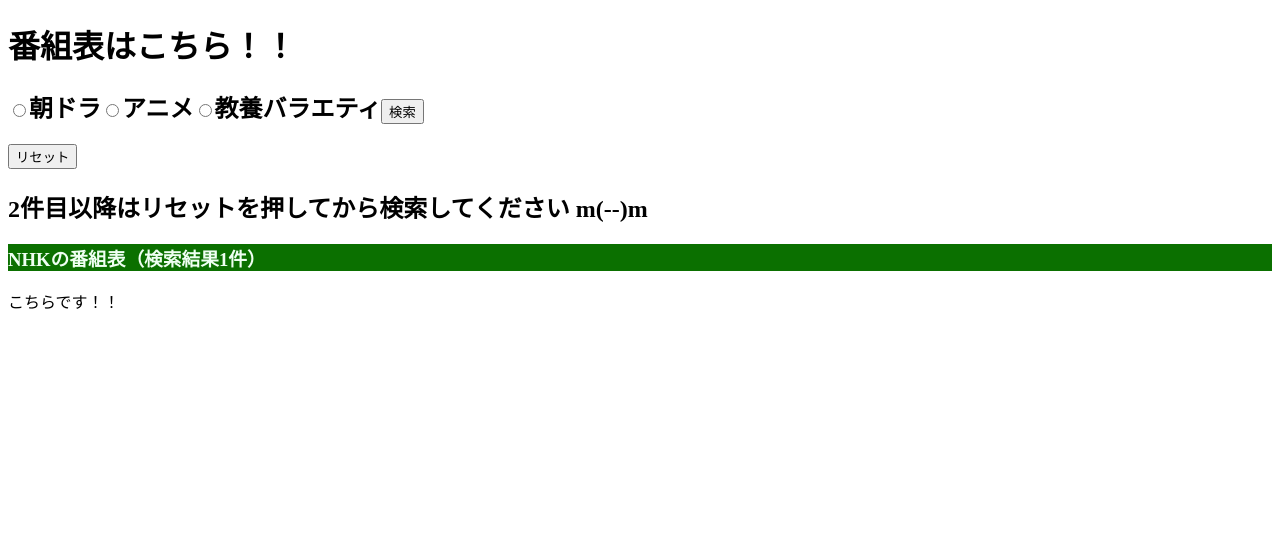
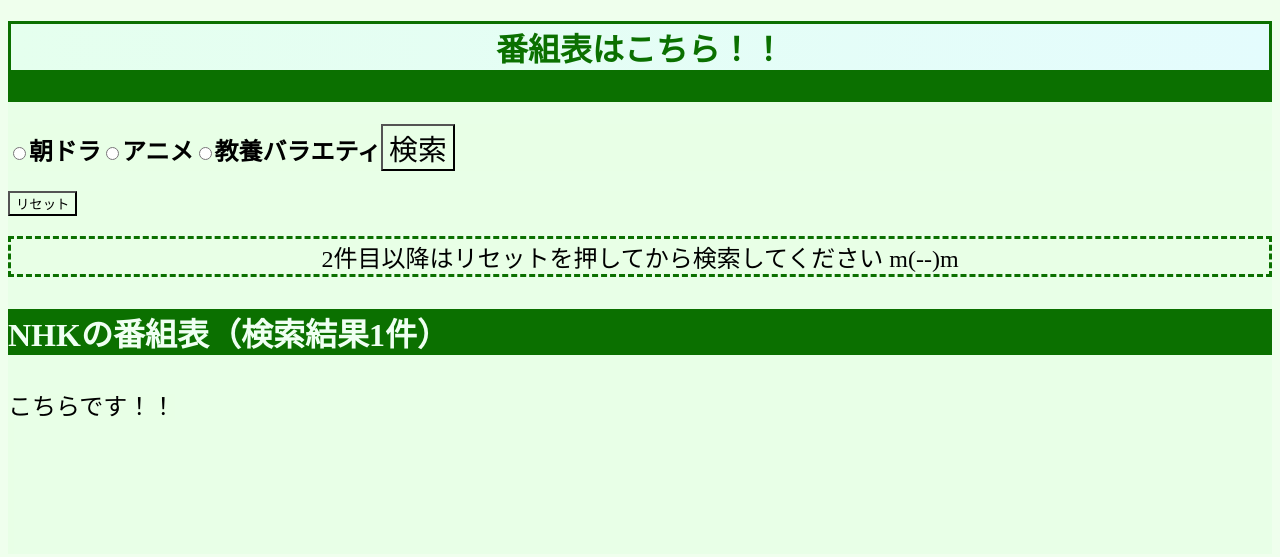
Before and after one commit to G384392023/medialabo, a plain HTML site: page project.html in a window 1280 px wide. Drawn offline with nearby package versions, Linux system fonts and the light colour scheme.

```diff
--- a/index.css
+++ b/index.css
@@ -18,6 +18,30 @@
 	background: linear-gradient(0.25turn, rgb(243, 251, 239), #0b7000);
 }
 h3{
-    color:#021300;
-    border: solid 2px rgb(#0b7000);
+    color:#206e17;
+	border: solid;
+    border-bottom: 2rem solid;
+
 }
+a:link {
+	color: rgb(1, 152, 169);
+  }
+
+  a:visited {
+	color: rgb(21, 107, 21);
+  }
+
+  a:hover {
+	text-decoration: none;
+  }
+  *{
+	background: content-box radial-gradient(rgba(179, 179, 179, 0.337), rgba(199, 233, 198, 0.476));
+  }
+  P{
+	font-size: 120%;
+	background-color:#d4f3d0;
+	color:rgb(32, 56, 28)
+  }
+  p.at{
+	line-height: 150%;
+  }
--- a/project.css
+++ b/project.css
@@ -1,5 +1,9 @@
 .a{
-    border: rgb(#0b7000);
+    border: solid;
+    border-bottom: 2rem solid;
+    color:#0b7000;
+    text-align: center; /* オプション: 内部のテキストも中央揃え */
+    background: linear-gradient(to right, rgb(229, 255, 238), rgb(228, 252, 253));
 }
 
 h3{
@@ -9,20 +13,38 @@
 .d{
     background-color:#0b7000;
     color:#effff2;
+    font-size: 200%;
 }
-.td{
-    text-shadow: rgb(36, 104, 52) 1px 0 10px;
+td{
+    font-weight: normal;
+    font-size: 120%;
 }
 tr{
-    color: rgb(1, 35, 1);
-    background-color:#b1c8ae;
+    color: rgb(210, 241, 210);
+    background-color:#085202;
     font-size: 150%;
+    font-weight: bold;
 }
-.kensaku{
-    font-size: 200%;
-}
+
 #ansewr{
     font-size: 150%;
-    color: rgb(1, 35, 1);
+    color: rgb(221, 237, 221);
     background-color:#b1c8ae;
 }
+h2.tv{
+    border: dashed #0b7000;
+    text-align: center;
+    font-weight: lighter;
+}
+
+.kennsaku{
+    font-size: 150%;
+
+}
+*{
+    background-color:#e8ffe6b0;
+}
+#answer{
+    font-size: 120%;
+    text-align: right;
+}
--- a/tv-program.js
+++ b/tv-program.js
@@ -156,7 +156,7 @@
 aa2.textContent="リセット";
 li.insertAdjacentElement("beforeend",aa2);
 let kome=document.createElement("h2");
-kome.setAttribute("class","TV2");
+kome.setAttribute("class","tv");
 kome.textContent="2件目以降はリセットを押してから検索してください m(--)m";
 li.insertAdjacentElement("beforeend",kome);
 
```
